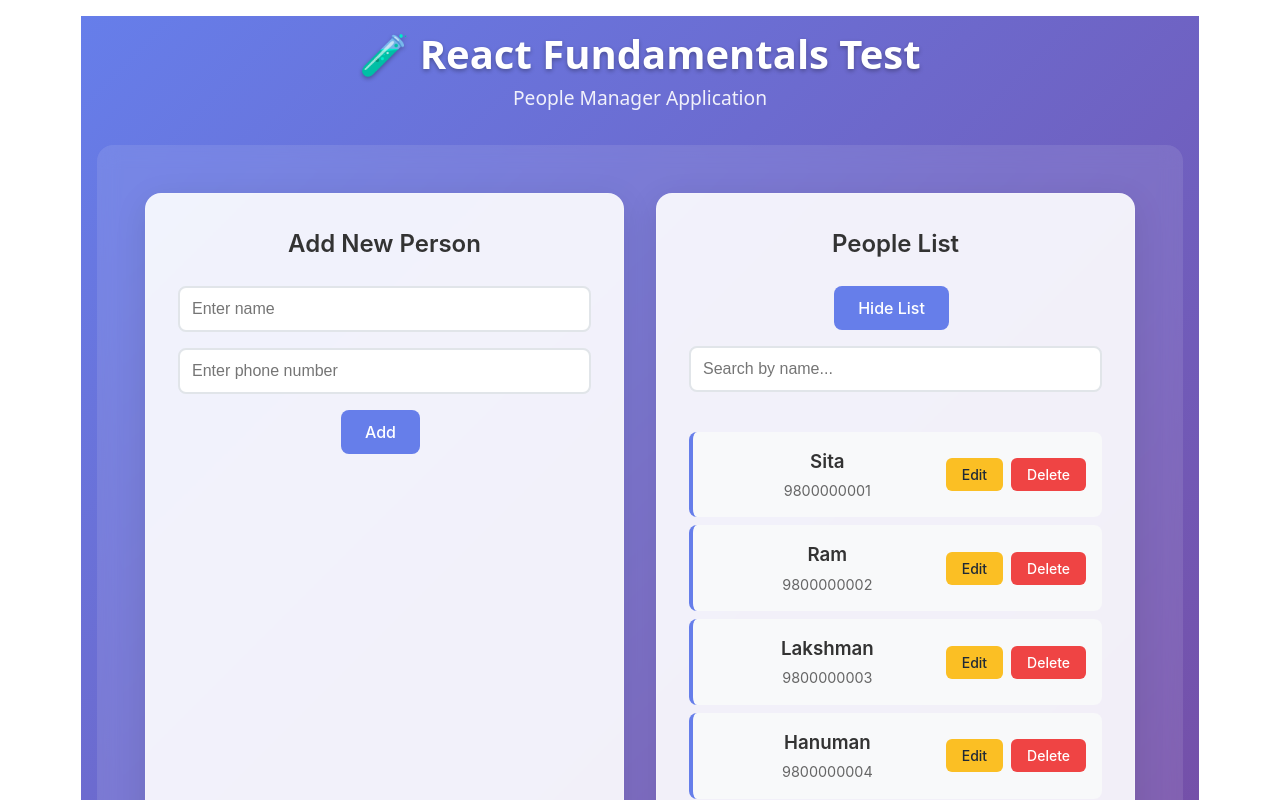
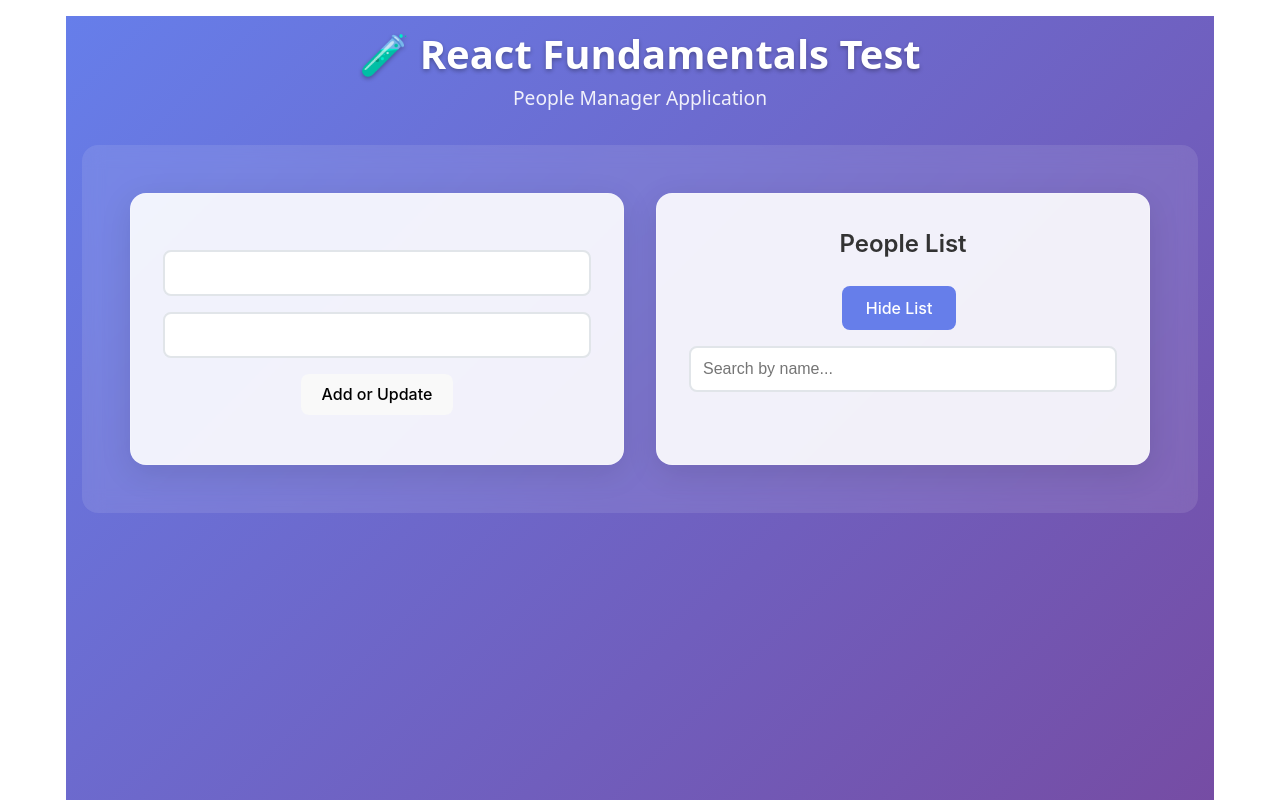
Before and after one commit to TEJ-Fellowship/react-test-first, a React (Vite) app: page / in a window 1280 px wide. Shown: the top 800 px of the page. Built offline with nearby package versions, Linux system fonts and the light colour scheme.

Commit message:
Refactor PeopleManager component: add TODOs for search functionality, form handling, and list rendering logic

```diff
--- a/src/PeopleManager.jsx
+++ b/src/PeopleManager.jsx
@@ -13,45 +13,36 @@ function PeopleManager() {
   // State for editing
   const [editingId, setEditingId] = useState(null);
 
-  // State for search
+   // State for search
   const [searchTerm, setSearchTerm] = useState('');
 
   // State for show/hide list
   const [showList, setShowList] = useState(true);
+
 
   // Load initial data
   useEffect(() => {
     setPeople(peopleData);
   }, []);
 
-  // Filter people based on search term
-  const filteredPeople = people.filter(person =>
-    person.name.toLowerCase().includes(searchTerm.toLowerCase())
-  );
+  // TODO: Implement search filtering
+  // const filteredPeople = people.filter(person =>
+  //   some code here...
+  // );
 
   // Handle form submission (Add or Update)
   const handleSubmit = () => {
-    if (!name.trim() || !phone.trim()) {
-      alert('Please fill in both name and phone fields');
-      return;
-    }
+    // if (!name.trim() || !phone.trim()) {
+    //   alert('Please fill in both name and phone fields');
+    //   return;
+    // }
 
     if (editingId) {
-      // Update existing person
-      setPeople(people.map(person =>
-        person.id === editingId
-          ? { ...person, name: name.trim(), phone: phone.trim() }
-          : person
-      ));
-      setEditingId(null);
+      // TODO: Update existing person
+     // code here...
     } else {
-      // Add new person
-      const newPerson = {
-        id: Date.now(), // Simple ID generation
-        name: name.trim(),
-        phone: phone.trim()
-      };
-      setPeople([...people, newPerson]);
+      // TODO: Add new person
+      // code here...
     }
 
     // Clear form
@@ -61,29 +52,21 @@ function PeopleManager() {
 
   // Handle edit button click
   const handleEdit = (person) => {
-    setName(person.name);
-    setPhone(person.phone);
-    setEditingId(person.id);
+    // TODO: Handle edit button click
+    // code here...
   };
 
   // Handle delete button click
   const handleDelete = (id) => {
-    if (window.confirm('Are you sure you want to delete this person?')) {
-      setPeople(people.filter(person => person.id !== id));
-      // If we're editing this person, clear the form
-      if (editingId === id) {
-        setName('');
-        setPhone('');
-        setEditingId(null);
-      }
-    }
+    // TODO: Handle delete button click
+    // code here...
+
   };
 
   // Handle cancel edit
   const handleCancelEdit = () => {
-    setName('');
-    setPhone('');
-    setEditingId(null);
+    // TODO: Handle cancel edit
+    // code here...
   };
 
   return (
@@ -91,37 +74,29 @@ function PeopleManager() {
       {/* Left Panel - Inputs */}
       <div className={styles.leftPanel}>
         <h2 className={styles.title}>
-          {editingId ? 'Edit Person' : 'Add New Person'}
+          {/* TODO: Add title here : "Add/Edit Person" */}
         </h2>
 
         <input
-          type="text"
-          className={styles.input}
-          value={name}
-          onChange={(e) => setName(e.target.value)}
-          placeholder="Enter name"
+        className={styles.input}
+          // code here... to add name input
         />
 
         <input
-          type="text"
-          className={styles.input}
-          value={phone}
-          onChange={(e) => setPhone(e.target.value)}
-          placeholder="Enter phone number"
+        className={styles.input}
+          // code here... to add phone input
         />
 
         <button
-          className={`${styles.button} ${editingId ? styles.buttonUpdate : ''}`}
-          onClick={handleSubmit}
+          // code here... to add add/update button
         >
-          {editingId ? 'Update' : 'Add'}
+         Add or Update
         </button>
 
         {editingId && (
           <button
             className={styles.button}
-            onClick={handleCancelEdit}
-            style={{ background: '#6c757d' }}
+           // code here... to add cancel button
           >
             Cancel
           </button>
@@ -135,53 +110,34 @@ function PeopleManager() {
         {/* Show/Hide Toggle Button */}
         <button
           className={styles.toggleButton}
-          onClick={() => setShowList(!showList)}
+          // code here... to add show/hide toggle button
         >
-          {showList ? 'Hide List' : 'Show List'}
+           {showList ? 'Hide List' : 'Show List'}
         </button>
 
-        {/* Search Input */}
+         {/* TODO: Implement Search Input */}
         <div className={styles.searchContainer}>
-          <input
+        <input
             type="text"
             className={styles.searchInput}
             placeholder="Search by name..."
-            value={searchTerm}
-            onChange={(e) => setSearchTerm(e.target.value)}
+           // code here... to add search input
           />
+
         </div>
 
         {/* People List */}
         {showList && (
           <ul className={styles.peopleList}>
-            {filteredPeople.length === 0 ? (
-              <li className={styles.noResults}>
-                {searchTerm ? 'No people found matching your search.' : 'No people in the list.'}
-              </li>
-            ) : (
-              filteredPeople.map(person => (
-                <li key={person.id} className={styles.personItem}>
-                  <div className={styles.personInfo}>
-                    <h3 className={styles.personName}>{person.name}</h3>
-                    <p className={styles.personPhone}>{person.phone}</p>
-                  </div>
-                  <div className={styles.personActions}>
-                    <button
-                      className={styles.editButton}
-                      onClick={() => handleEdit(person)}
-                    >
-                      Edit
-                    </button>
-                    <button
-                      className={styles.deleteButton}
-                      onClick={() => handleDelete(person.id)}
-                    >
-                      Delete
-                    </button>
-                  </div>
-                </li>
-              ))
-            )}
+             {/* TODO: Add your list rendering logic here */}
+            {/*
+              Requirements:
+              1. Show "No people found" message when filteredPeople is empty , use noResults class for styling
+              2. Map through filteredPeople to display each person
+              3. Each person should show name and phone
+              4. Add Edit and Delete buttons for each person
+              5. Use the provided CSS classes for styling (personItem, personInfo, personName, personPhone, personActions, editButton, deleteButton)
+            */}
           </ul>
         )}
       </div>
```
